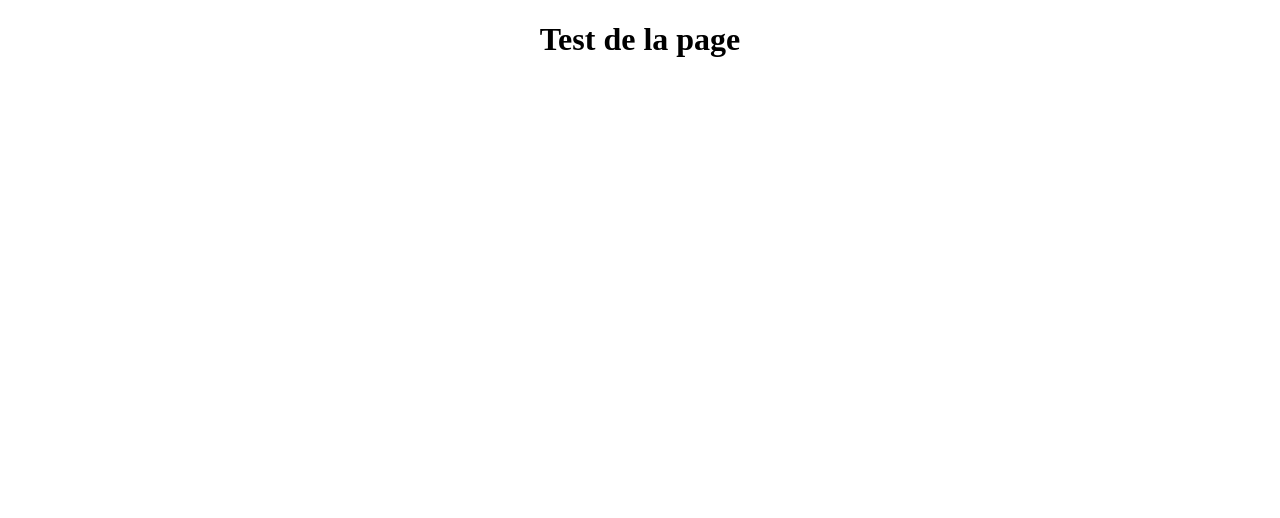
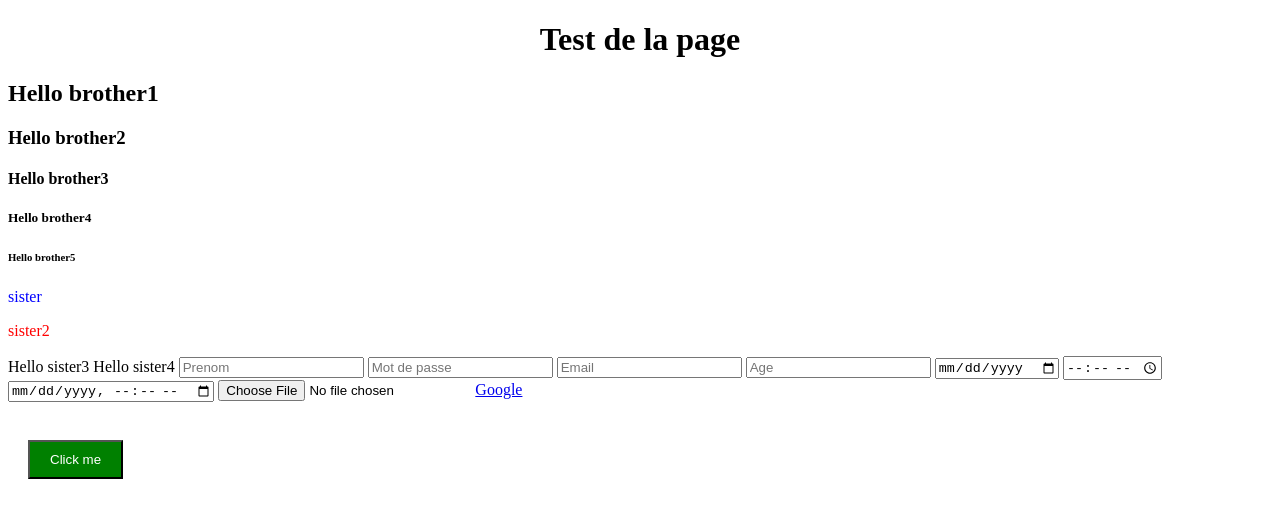
Before and after one commit to dwz-elfi/Tp1MiageL3, a plain HTML site: page index.html in a window 1280 px wide. Drawn offline with Linux system fonts and the light colour scheme.

Commit message:
Deuxième commit avec des ajouts dans le css et le html

```diff
--- a/index.css
+++ b/index.css
@@ -1,3 +1,24 @@
 h1 {
     text-align: center;
 }
+
+.p1{
+    color: blue;
+}
+
+.p2{
+    color: red;
+}
+
+
+.btn1{
+    background-color: green;
+    color: white;
+    margin: 20px;
+    padding: 10px 20px;
+}
+
+.btn1:hover{
+    cursor: pointer;
+    box-shadow: 2px 2px 9px 3px black;
+}
--- a/index.html
+++ b/index.html
@@ -8,6 +8,30 @@
 </head>
 <body>
     <h1>Test de la page</h1>
+    <h2>Hello brother1</h2>
+    <h3>Hello brother2</h3>
+    <h4>Hello brother3</h4>
+    <h5>Hello brother4</h5>
+    <h6>Hello brother5</h6>
+    <p class="p1" >sister</p>
+    <p class="p2" >sister2</p>
+    <span>Hello sister3</span>
+    <span>Hello sister4</span>
+    <input type="text" placeholder="Prenom" />
+    <input type="password" placeholder="Mot de passe" />
+    <input type="email" placeholder="Email" />
+    <input type="number" placeholder="Age" />
+    <input type="date" placeholder="Date de naissance" />
+    <input type="time" placeholder="Heure de naissance" />
+    <input type="datetime-local" placeholder="Date et heure de naissance" />
+    <input type="file" placeholder="Choisir un fichier" />
+
+    <a href="https://www.google.com">Google</a>
+
+    <br/>
+    <br/>
+    <button class="btn1">Click me</button>
+
 
 </body>
 </html>
```
